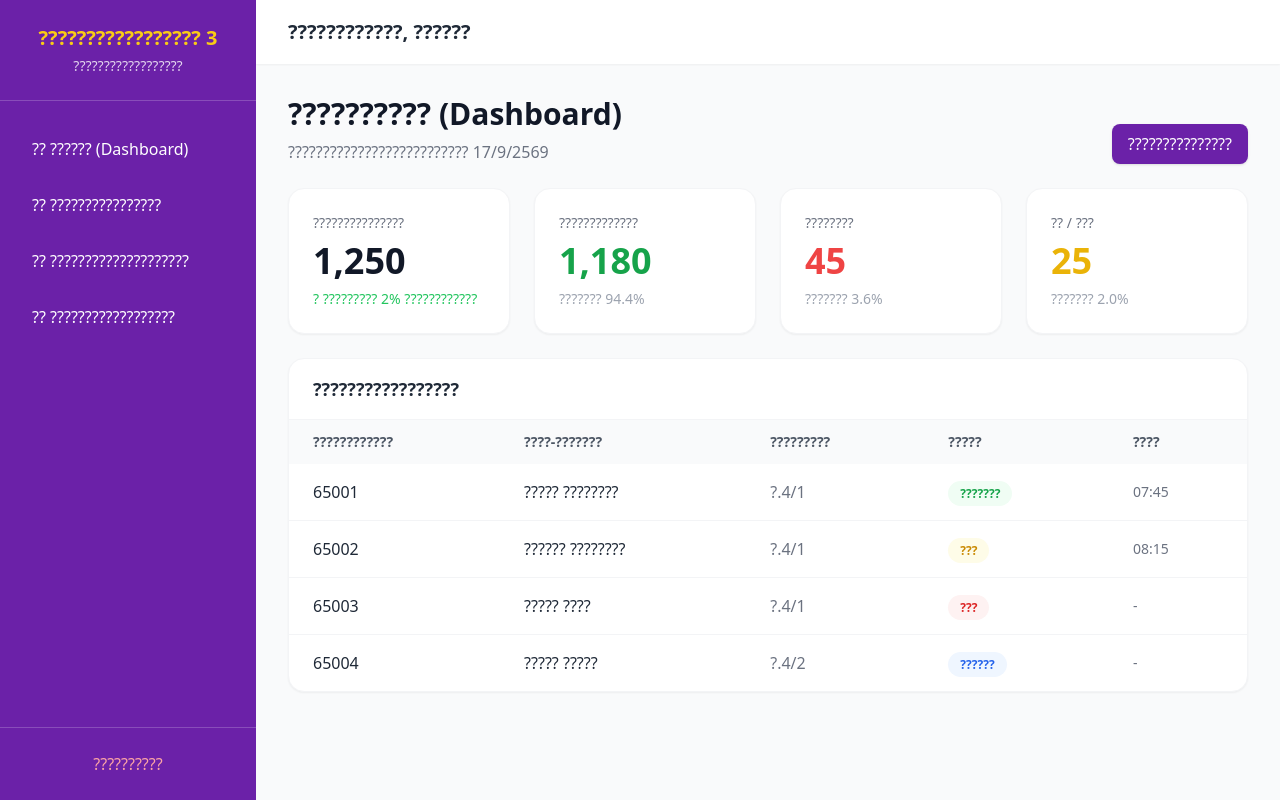
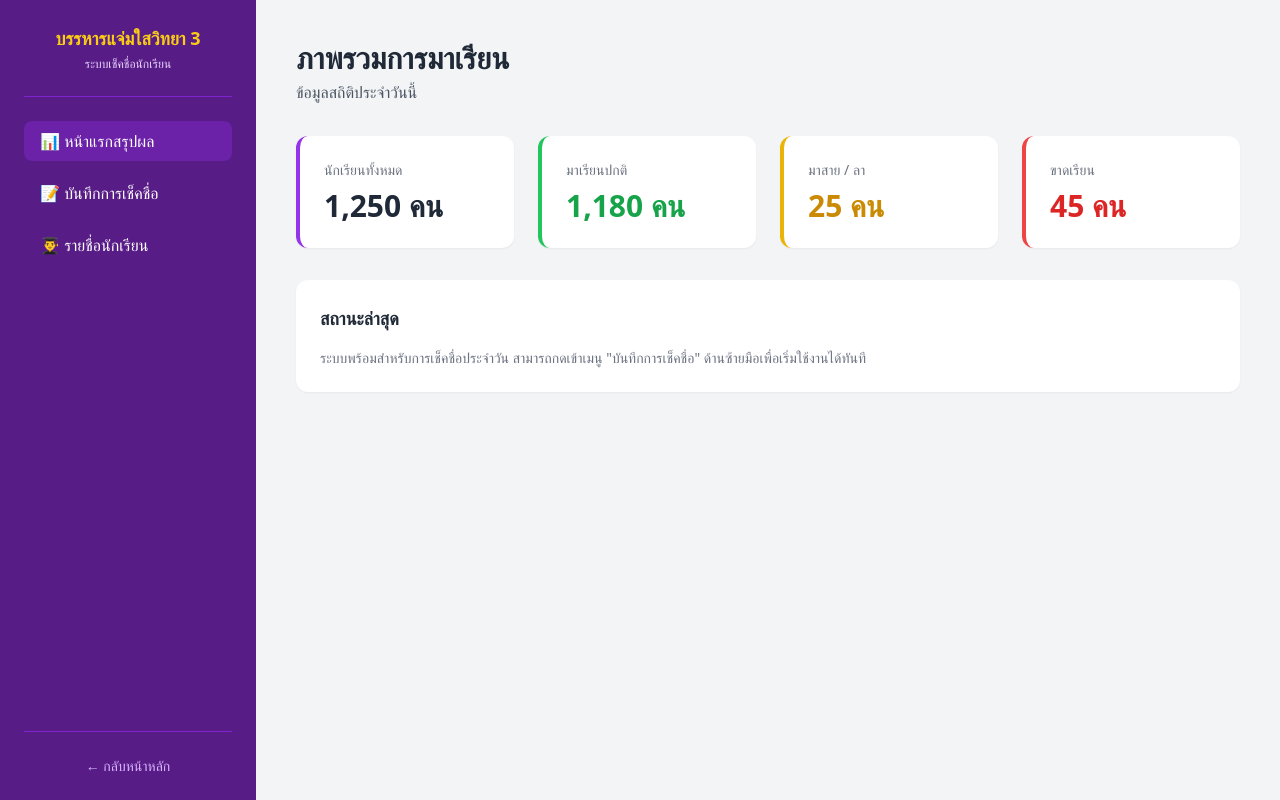
Before and after one commit to 16aekwanichjansawek-dotcom/banharn3-attendance-app, a Next.js app: page /dashboard in a window 1280 px wide. Built offline with nearby package versions, Linux system fonts and the light colour scheme.

Commit message:
fix: Fix UTF-8 Thai encoding and clean UI styles

```diff
--- a/src/app/dashboard/layout.tsx
+++ b/src/app/dashboard/layout.tsx
@@ -3,42 +3,31 @@ import { ReactNode } from "react";
 
 export default function DashboardLayout({ children }: { children: ReactNode }) {
   return (
-    <div className="min-h-screen bg-gray-50 flex">
-      {/* Sidebar */}
-      <aside className="w-64 bg-school-primary text-white flex flex-col hidden md:flex">
-        <div className="p-6 text-center border-b border-white/20">
-          <h2 className="text-xl font-bold text-school-secondary">????????????????? 3</h2>
-          <p className="text-sm opacity-80 mt-1">??????????????????</p>
+    <div className="min-h-screen bg-gray-100 flex flex-col md:flex-row">
+      <aside className="w-full md:w-64 bg-purple-900 text-white flex flex-col p-6">
+        <div className="text-center pb-6 border-b border-purple-700 mb-6">
+          <h2 className="text-lg font-bold text-yellow-400">บรรหารแจ่มใสวิทยา 3</h2>
+          <p className="text-xs text-purple-200 mt-1">ระบบเช็คชื่อนักเรียน</p>
         </div>
-        <nav className="flex-1 px-4 py-6 space-y-2">
-          <Link href="/dashboard" className="block px-4 py-3 rounded-lg hover:bg-white/10 transition">
-            ?? ?????? (Dashboard)
+        <nav className="flex-1 space-y-3">
+          <Link href="/dashboard" className="block px-4 py-2 rounded-lg bg-purple-800 hover:bg-purple-700 transition">
+            📊 หน้าแรกสรุปผล
           </Link>
-          <Link href="/dashboard/attendance" className="block px-4 py-3 rounded-lg hover:bg-white/10 transition">
-            ?? ????????????????
+          <Link href="/dashboard/attendance" className="block px-4 py-2 rounded-lg hover:bg-purple-800 transition">
+            📝 บันทึกการเช็คชื่อ
           </Link>
-          <Link href="/dashboard/students" className="block px-4 py-3 rounded-lg hover:bg-white/10 transition">
-            ?? ????????????????????
-          </Link>
-          <Link href="/dashboard/promotion" className="block px-4 py-3 rounded-lg hover:bg-white/10 transition">
-            ?? ??????????????????
+          <Link href="/dashboard/students" className="block px-4 py-2 rounded-lg hover:bg-purple-800 transition">
+            👨‍🎓 รายชื่อนักเรียน
           </Link>
         </nav>
-        <div className="p-4 border-t border-white/20">
-          <Link href="/" className="block px-4 py-2 text-center text-red-300 hover:text-red-100 transition">
-            ??????????
+        <div className="pt-6 border-t border-purple-700 mt-6">
+          <Link href="/" className="block text-center text-sm text-purple-300 hover:text-white">
+            ← กลับหน้าหลัก
           </Link>
         </div>
       </aside>
-
-      {/* Main Content */}
-      <main className="flex-1 flex flex-col">
-        <header className="bg-white shadow-sm h-16 flex items-center px-8">
-          <h1 className="text-xl font-semibold text-gray-800">????????????, ??????</h1>
-        </header>
-        <div className="p-8 flex-1 overflow-auto">
-          {children}
-        </div>
+      <main className="flex-1 p-6 md:p-10">
+        {children}
       </main>
     </div>
   );
--- a/src/app/dashboard/page.tsx
+++ b/src/app/dashboard/page.tsx
@@ -1,79 +1,34 @@
 export default function DashboardPage() {
   return (
-    <div className="space-y-6">
-      <div className="flex justify-between items-end">
-        <div>
-          <h1 className="text-3xl font-bold text-gray-900">?????????? (Dashboard)</h1>
-          <p className="text-gray-500 mt-2">?????????????????????????? {new Date().toLocaleDateString("th-TH")}</p>
-        </div>
-        <button className="px-4 py-2 bg-school-primary text-white rounded-lg shadow hover:bg-purple-800 transition">
-          ???????????????
-        </button>
+    <div>
+      <div className="mb-8">
+        <h1 className="text-2xl md:text-3xl font-bold text-gray-800">ภาพรวมการมาเรียน</h1>
+        <p className="text-gray-600 mt-1">ข้อมูลสถิติประจำวันนี้</p>
       </div>
 
-      {/* Stats Grid */}
-      <div className="grid grid-cols-1 md:grid-cols-4 gap-6">
-        <div className="bg-white rounded-2xl p-6 shadow-sm border border-gray-100 flex flex-col">
-          <span className="text-gray-500 text-sm font-medium">???????????????</span>
-          <span className="text-4xl font-bold text-gray-900 mt-2">1,250</span>
-          <span className="text-green-500 text-sm mt-2 flex items-center">
-            ? ????????? 2% ????????????
-          </span>
+      <div className="grid grid-cols-1 sm:grid-cols-2 lg:grid-cols-4 gap-6 mb-8">
+        <div className="bg-white p-6 rounded-xl shadow-sm border-l-4 border-purple-600">
+          <div className="text-sm font-medium text-gray-500">นักเรียนทั้งหมด</div>
+          <div className="text-3xl font-bold text-gray-800 mt-2">1,250 คน</div>
         </div>
-        <div className="bg-white rounded-2xl p-6 shadow-sm border border-gray-100 flex flex-col">
-          <span className="text-gray-500 text-sm font-medium">?????????????</span>
-          <span className="text-4xl font-bold text-green-600 mt-2">1,180</span>
-          <span className="text-gray-400 text-sm mt-2">??????? 94.4%</span>
+        <div className="bg-white p-6 rounded-xl shadow-sm border-l-4 border-green-500">
+          <div className="text-sm font-medium text-gray-500">มาเรียนปกติ</div>
+          <div className="text-3xl font-bold text-green-600 mt-2">1,180 คน</div>
         </div>
-        <div className="bg-white rounded-2xl p-6 shadow-sm border border-gray-100 flex flex-col">
-          <span className="text-gray-500 text-sm font-medium">????????</span>
-          <span className="text-4xl font-bold text-red-500 mt-2">45</span>
-          <span className="text-gray-400 text-sm mt-2">??????? 3.6%</span>
+        <div className="bg-white p-6 rounded-xl shadow-sm border-l-4 border-yellow-500">
+          <div className="text-sm font-medium text-gray-500">มาสาย / ลา</div>
+          <div className="text-3xl font-bold text-yellow-600 mt-2">25 คน</div>
         </div>
-        <div className="bg-white rounded-2xl p-6 shadow-sm border border-gray-100 flex flex-col">
-          <span className="text-gray-500 text-sm font-medium">?? / ???</span>
-          <span className="text-4xl font-bold text-yellow-500 mt-2">25</span>
-          <span className="text-gray-400 text-sm mt-2">??????? 2.0%</span>
+        <div className="bg-white p-6 rounded-xl shadow-sm border-l-4 border-red-500">
+          <div className="text-sm font-medium text-gray-500">ขาดเรียน</div>
+          <div className="text-3xl font-bold text-red-600 mt-2">45 คน</div>
         </div>
       </div>
 
-      {/* Recent Activity */}
-      <div className="bg-white rounded-2xl shadow-sm border border-gray-100 overflow-hidden">
-        <div className="px-6 py-4 border-b border-gray-100">
-          <h2 className="text-lg font-semibold text-gray-800">?????????????????</h2>
-        </div>
-        <div className="p-0">
-          <table className="w-full text-left">
-            <thead className="bg-gray-50 text-gray-600 text-sm uppercase">
-              <tr>
-                <th className="px-6 py-3">????????????</th>
-                <th className="px-6 py-3">????-???????</th>
-                <th className="px-6 py-3">?????????</th>
-                <th className="px-6 py-3">?????</th>
-                <th className="px-6 py-3">????</th>
-              </tr>
-            </thead>
-            <tbody className="divide-y divide-gray-100 text-gray-800">
-              {[
-                { id: "65001", name: "????? ????????", room: "?.4/1", status: "???????", time: "07:45", color: "text-green-600 bg-green-50" },
-                { id: "65002", name: "?????? ????????", room: "?.4/1", status: "???", time: "08:15", color: "text-yellow-600 bg-yellow-50" },
-                { id: "65003", name: "????? ????", room: "?.4/1", status: "???", time: "-", color: "text-red-600 bg-red-50" },
-                { id: "65004", name: "????? ?????", room: "?.4/2", status: "??????", time: "-", color: "text-blue-600 bg-blue-50" },
-              ].map((student, i) => (
-                <tr key={i} className="hover:bg-gray-50 transition">
-                  <td className="px-6 py-4">{student.id}</td>
-                  <td className="px-6 py-4 font-medium">{student.name}</td>
-                  <td className="px-6 py-4 text-gray-500">{student.room}</td>
-                  <td className="px-6 py-4">
-                    <span className={`px-3 py-1 rounded-full text-xs font-semibold ${student.color}`}>
-                      {student.status}
-                    </span>
-                  </td>
-                  <td className="px-6 py-4 text-gray-500 text-sm">{student.time}</td>
-                </tr>
-              ))}
-            </tbody>
-          </table>
+      <div className="bg-white rounded-xl shadow-sm p-6">
+        <h2 className="text-lg font-bold text-gray-800 mb-4">สถานะล่าสุด</h2>
+        <div className="text-gray-500 text-sm">
+          ระบบพร้อมสำหรับการเช็คชื่อประจำวัน สามารถกดเข้าเมนู &quot;บันทึกการเช็คชื่อ&quot; ด้านซ้ายมือเพื่อเริ่มใช้งานได้ทันที
         </div>
       </div>
     </div>
--- a/src/app/layout.tsx
+++ b/src/app/layout.tsx
@@ -2,8 +2,8 @@ import type { Metadata } from "next";
 import "./globals.css";
 
 export const metadata: Metadata = {
-  title: "???????????? - ??.????????????????? 3",
-  description: "Web App ?????????????????????? ????????????????????????? 3",
+  title: "ระบบเช็คชื่อ - รร.บรรหารแจ่มใสวิทยา 3",
+  description: "Web App เช็คชื่อนักเรียน โรงเรียนบรรหารแจ่มใสวิทยา 3",
 };
 
 export default function RootLayout({
@@ -13,6 +13,10 @@ export default function RootLayout({
 }>) {
   return (
     <html lang="th">
+      <head>
+        <meta charSet="utf-8" />
+        <meta name="viewport" content="width=device-width, initial-scale=1" />
+      </head>
       <body>{children}</body>
     </html>
   );
--- a/src/app/page.tsx
+++ b/src/app/page.tsx
@@ -2,32 +2,26 @@ import Link from "next/link";
 
 export default function Home() {
   return (
-    <main className="min-h-screen bg-gradient-to-br from-school-primary to-purple-900 flex flex-col items-center justify-center p-6 text-white relative overflow-hidden">
-      {/* Decorative Circles */}
-      <div className="absolute top-0 left-0 w-96 h-96 bg-school-secondary rounded-full mix-blend-multiply filter blur-3xl opacity-20 animate-blob"></div>
-      <div className="absolute top-0 right-0 w-96 h-96 bg-pink-500 rounded-full mix-blend-multiply filter blur-3xl opacity-20 animate-blob animation-delay-2000"></div>
-      <div className="absolute -bottom-8 left-20 w-96 h-96 bg-purple-500 rounded-full mix-blend-multiply filter blur-3xl opacity-20 animate-blob animation-delay-4000"></div>
-
-      <div className="z-10 text-center max-w-3xl flex flex-col items-center">
-        <div className="w-24 h-24 bg-white/20 rounded-2xl backdrop-blur-xl mb-8 flex items-center justify-center shadow-2xl border border-white/30">
-          <span className="text-4xl">??</span>
+    <main className="min-h-screen bg-gradient-to-br from-purple-800 to-indigo-900 flex flex-col items-center justify-center p-6 text-white text-center">
+      <div className="max-w-3xl flex flex-col items-center">
+        <div className="w-20 h-20 bg-white/20 rounded-2xl backdrop-blur-md mb-6 flex items-center justify-center shadow-xl text-4xl">
+          🏫
         </div>
-        <h1 className="text-5xl md:text-7xl font-extrabold mb-6 tracking-tight text-transparent bg-clip-text bg-gradient-to-r from-white to-gray-300">
-          ????????????????????????
+        <h1 className="text-4xl md:text-6xl font-extrabold mb-4 tracking-tight">
+          ระบบเช็คชื่อนักเรียน
         </h1>
-        <h2 className="text-2xl md:text-3xl font-medium text-school-secondary mb-10">
-          ????????????????????????? 3
+        <h2 className="text-xl md:text-2xl font-medium text-yellow-300 mb-8">
+          โรงเรียนบรรหารแจ่มใสวิทยา 3
         </h2>
-        <p className="text-lg md:text-xl text-gray-200 mb-12 max-w-2xl leading-relaxed">
-          ????????????????????????????????? ????????????????????? ?????????????????????????????????????? ?????? ??????????????????????
+        <p className="text-gray-200 mb-10 max-w-xl text-base md:text-lg">
+          ระบบจัดการและติดตามเวลาเรียนของนักเรียน สะดวก รวดเร็ว ตรวจสอบได้แบบเรียลไทม์
         </p>
-
-        <div className="flex flex-col sm:flex-row gap-4 w-full justify-center">
-          <Link href="/login" className="px-8 py-4 bg-school-secondary text-school-primary font-bold rounded-xl hover:bg-yellow-300 transition shadow-lg hover:shadow-xl hover:-translate-y-1 transform duration-200 text-lg">
-            ????????????????????
+        <div className="flex flex-col sm:flex-row gap-4">
+          <Link href="/dashboard" className="px-8 py-3 bg-yellow-400 text-purple-900 font-bold rounded-xl shadow-lg hover:bg-yellow-300 transition">
+            เข้าสู่ระบบ Dashboard
           </Link>
-          <Link href="/dashboard" className="px-8 py-4 bg-white/10 backdrop-blur-md border border-white/20 text-white font-semibold rounded-xl hover:bg-white/20 transition shadow-lg text-lg">
-            ??????????? Dashboard
+          <Link href="/dashboard/attendance" className="px-8 py-3 bg-white/10 border border-white/20 text-white font-semibold rounded-xl hover:bg-white/20 transition">
+            เริ่มเช็คชื่อทันที
           </Link>
         </div>
       </div>
```
